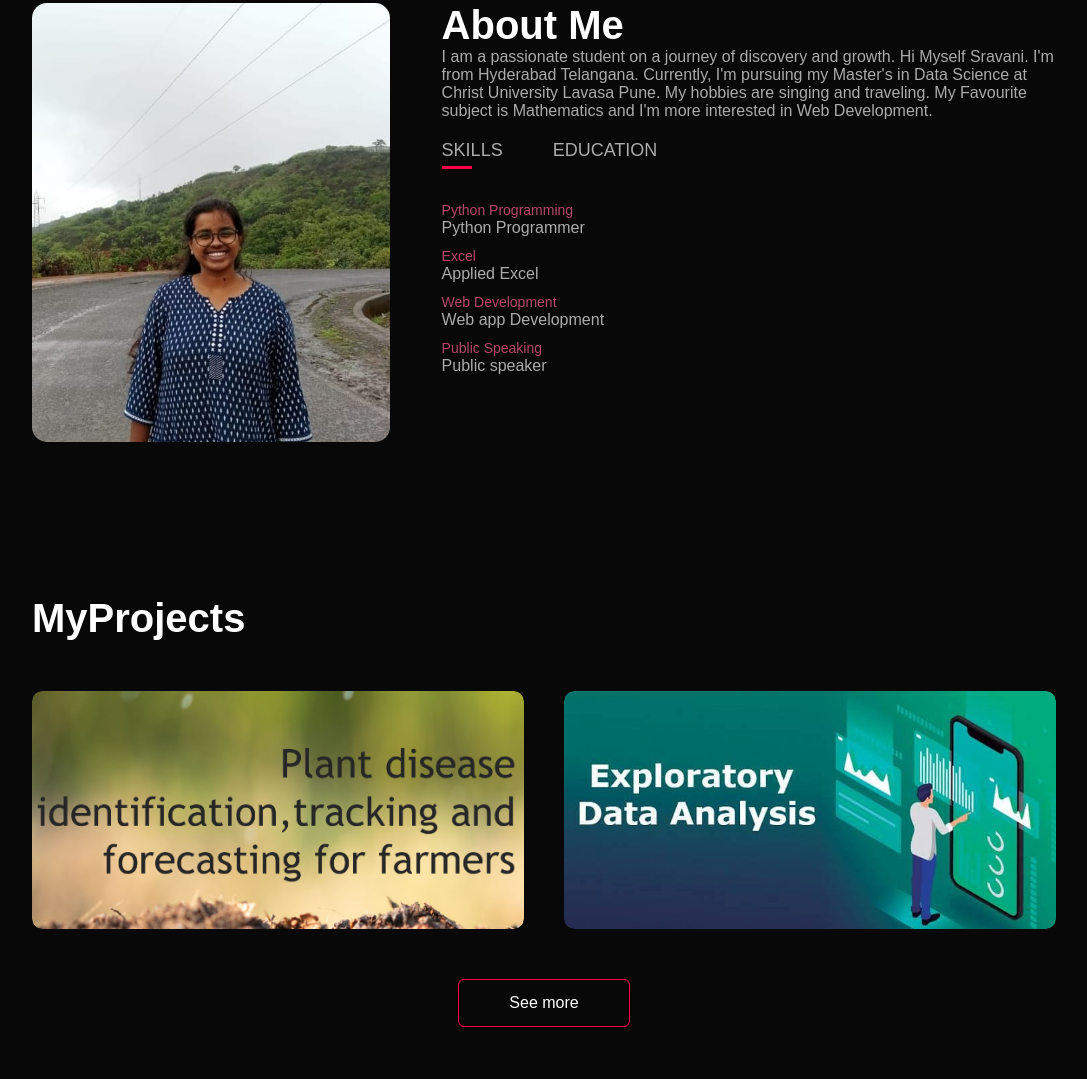
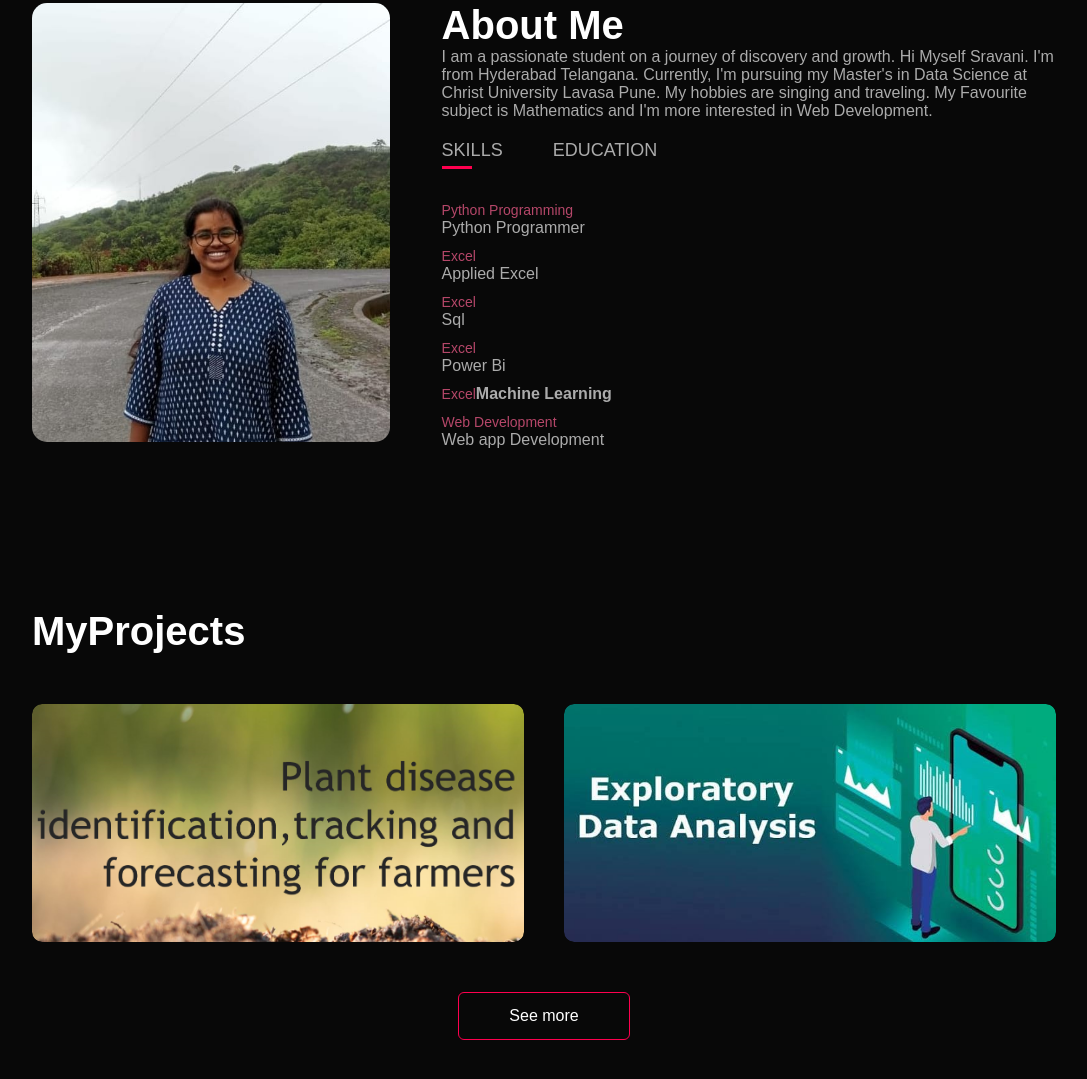
Before and after one commit to Sravani160502/MyPortfolio, a plain HTML site: page index.html in a window 1280 px wide. Shown: the part 717-1796 px from the top of the page, without its empty margins (96-1183 px from the left). Drawn offline with Linux system fonts and the light colour scheme.

Commit message:
Update index.html

```diff
--- a/index.html
+++ b/index.html
@@ -82,8 +82,10 @@ j=d.createElement(s),dl=l!='dataLayer'?'&l='+l:'';j.async=true;j.src=
                         <ul>
                             <li><span>Python Programming</span><br>Python Programmer</li>
                             <li><span>Excel</span><br>Applied Excel</li>
+                            <li><span>Excel</span><br>Sql</li>
+                            <li><span>Excel</span><br>Power Bi</li>
+                            <li><span>Excel</span><b>Machine Learning</b></li>
                             <li><span>Web Development</span><br>Web app Development</li>
-                            <li><span>Public Speaking</span><br>Public speaker</li>
                         </ul>
                     </div>
                     <div class="tab-contents" id="Education">
@@ -108,9 +110,8 @@ j=d.createElement(s),dl=l!='dataLayer'?'&l='+l:'';j.async=true;j.src=
                 <div class="work">
                     <img src="images/PROJ.png">
                     <DIV CLASS="layer">
-                        <h3>Automated Disease Diagnosis</h3>
-                        <p>Farmers can instantly and accurately identify diseases and get solutions with a web
-                            application by photographing affected plant parts.</p>
+                        <h3>Tune Space</h3>
+                        <p>A Web application for personalized music recommendations.</p>
                         <a href="3"><i class="fa-solid fa-arrow-up-right-from-square"></i></a>
                     </DIV>
                 </div>
```
